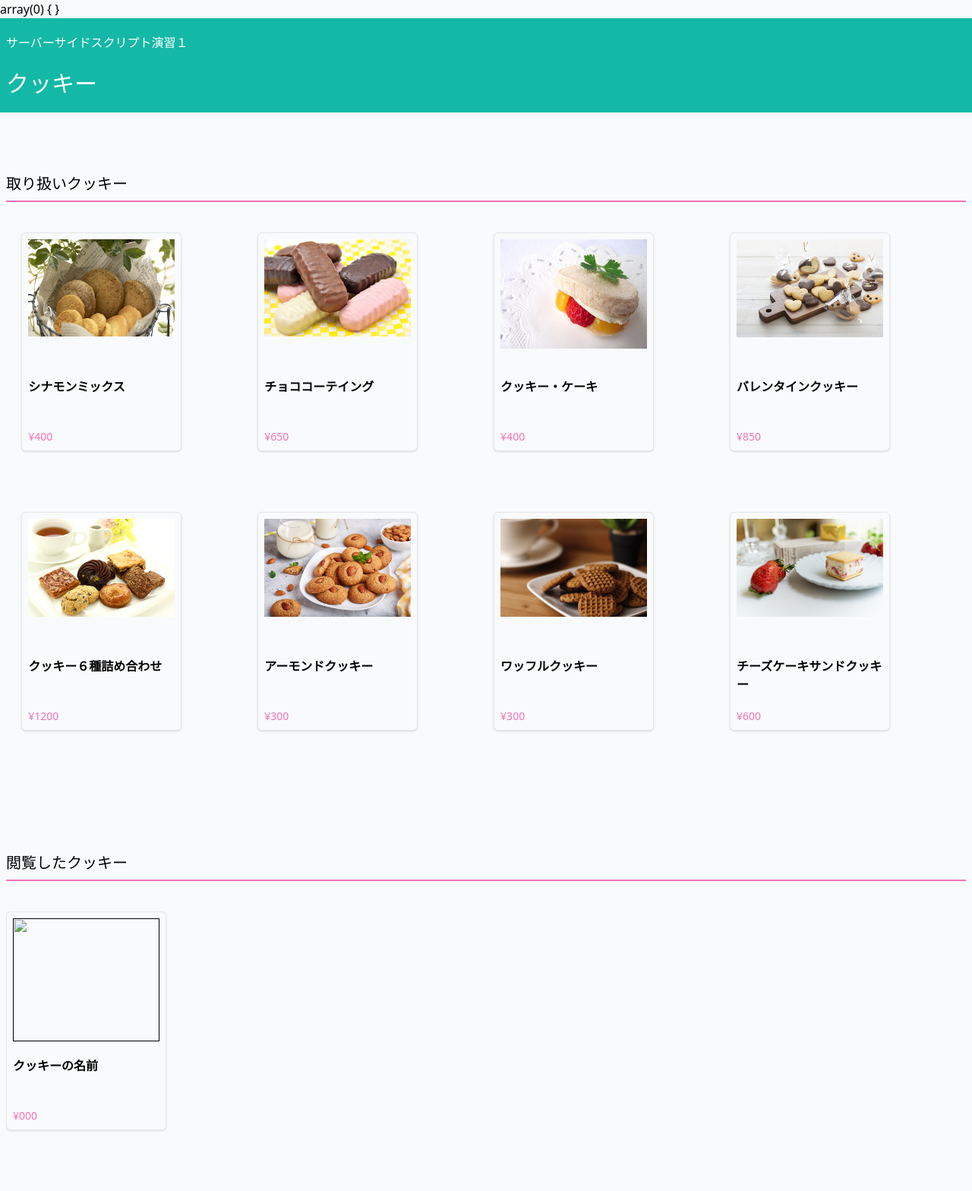
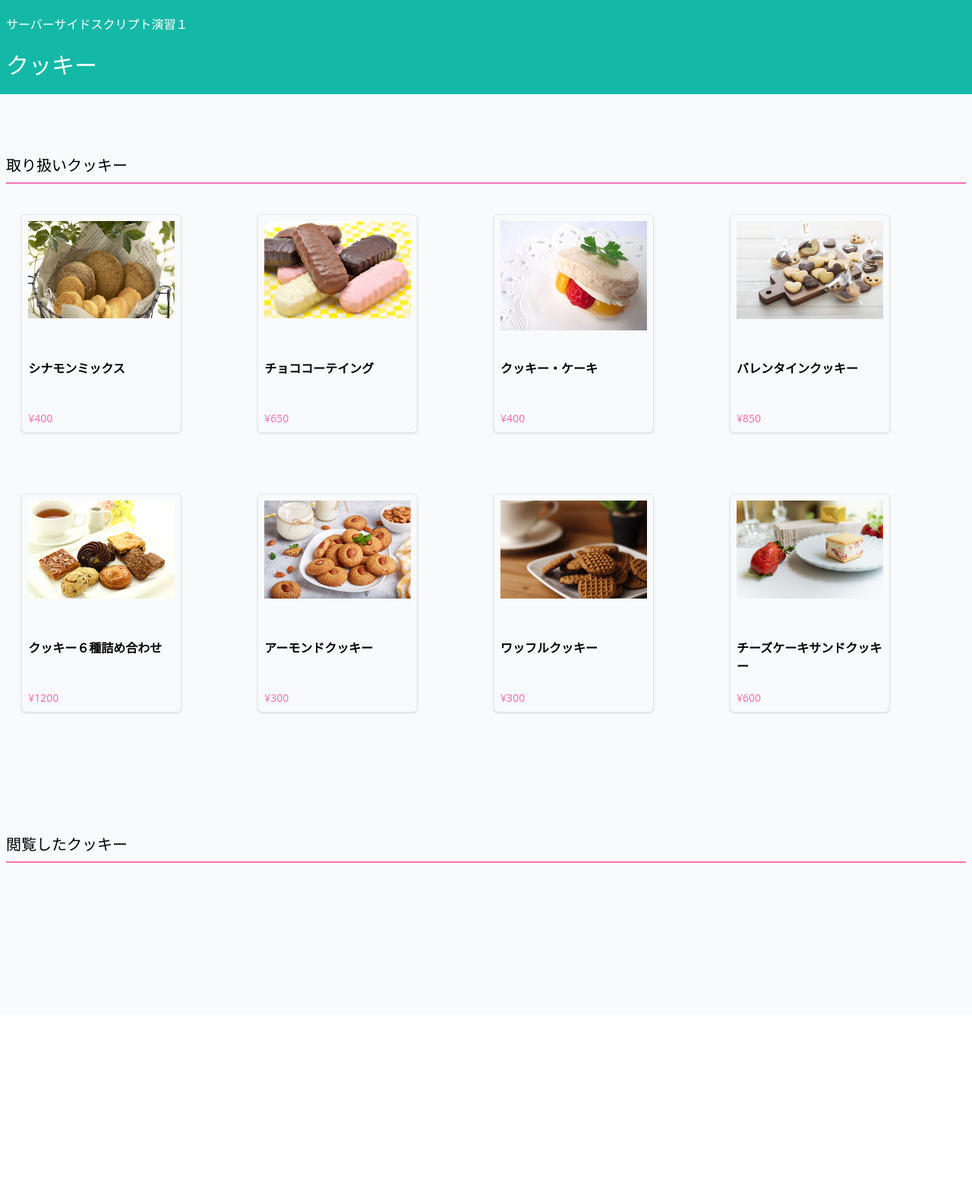
Before and after one commit to ShunKUN1182/STD_PHP, a PHP site: page /kadai02_1.php in a window 1280 px wide. Shown: the whole page at 76% size. After the commit the page ends 1136 px from the top, so only its background shows below. Run offline with PHP 8.4, Linux system fonts and the light colour scheme; some libraries are stand-ins or nearby versions.

Commit message:
完成：kadai02

```diff
--- a/kadai02_1.php
+++ b/kadai02_1.php
@@ -9,8 +9,6 @@
       };
     endforeach;
   endforeach;
-
-  var_dump($cookieProducts)
 ?>
 <!DOCTYPE html>
 <html lang="ja">
@@ -58,21 +56,21 @@
     <h2 class="text-xl border-b-2 border-pink-400 pb-2 mb-10">閲覧したクッキー</h2>
     <div class="product-wrap flex overflow-x-scroll mb-20">
 
-      <div class="flex-shrink-0 w-full lg:w-1/6 h-72 bg-gray-50 border rounded-md shadow hover:shadow-lg mr-20 mb-20">
-        <a href="" class="flex flex-col w-full h-full p-2">
-          <h3 class="order-2 flex-grow font-bold my-5">クッキーの名前</h3>
-          <figure class="order-1 h-3/5 overflow-hidden">
-            <img src="" class="w-full">
-          </figure>
-          <p class="order-3 text-pink-400 text-sm">¥000</p>
-        </a>
-      </div>
+      <?php foreach ($cookieProducts as $cookieProduct):?>
+        <div class="flex-shrink-0 w-full lg:w-1/6 h-72 bg-gray-50 border rounded-md shadow hover:shadow-lg mr-20 mb-20">
+          <a href="kadai02_2.php?product_id=<?= $cookieProduct["id"] ?>" class="flex flex-col w-full h-full p-2">
+            <h3 class="order-2 flex-grow font-bold my-5"><?= $cookieProduct["name"] ?></h3>
+            <figure class="order-1 h-3/5 overflow-hidden">
+              <img src="images/<?= $cookieProduct["thumbnail"]["small"] ?>" class="w-full">
+            </figure>
+            <p class="order-3 text-pink-400 text-sm">¥<?= $cookieProduct["price"] ?></p>
+          </a>
+        </div>
+      <?php endforeach ?>
 
     </div>
-
   </div><!--/.container-->
 </main>
-
 </div><!--/.wrapper-->
 </body>
 </html>
```
Also changed, not shown: kadai02_2.php (+28 -8 lines).
